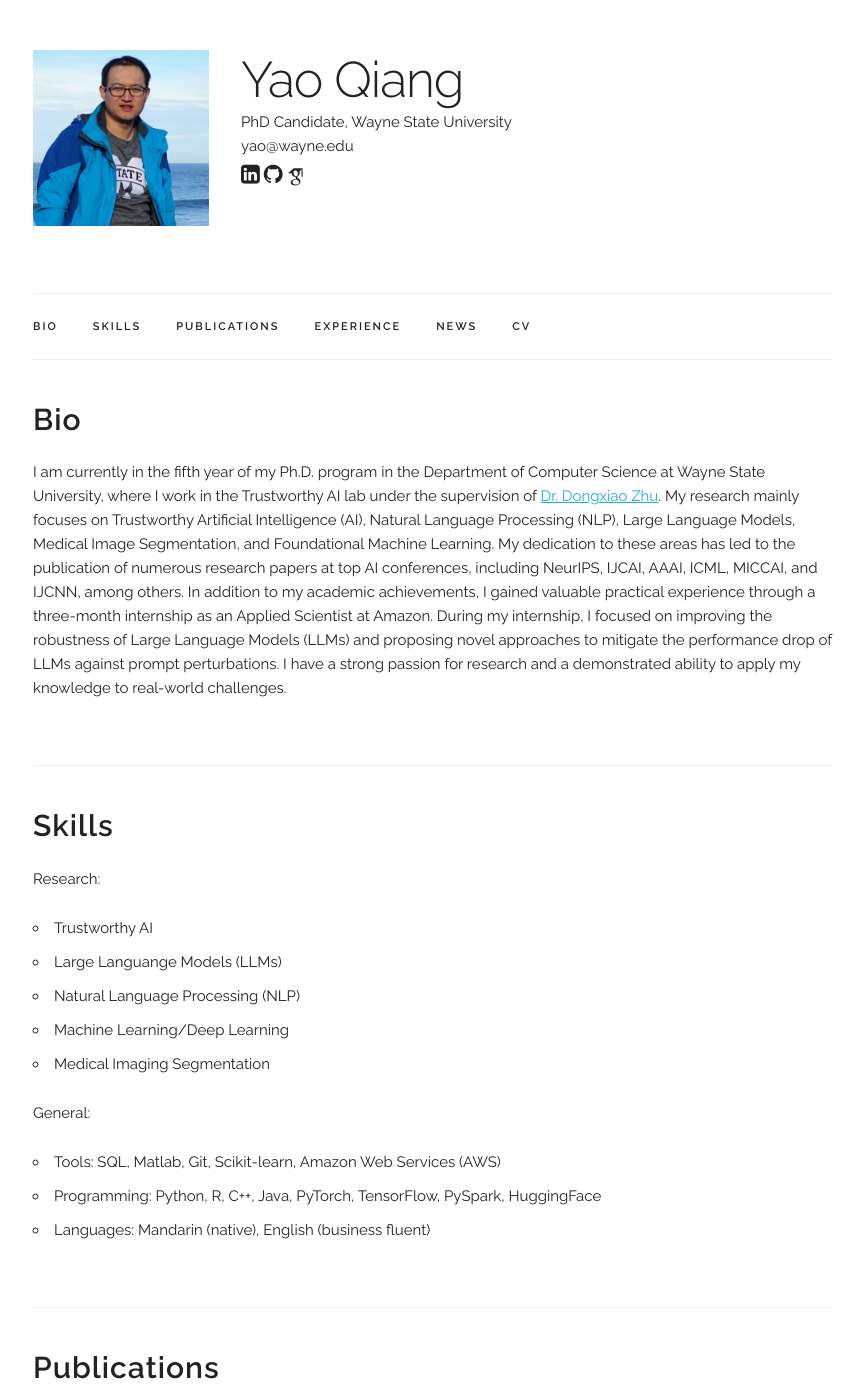
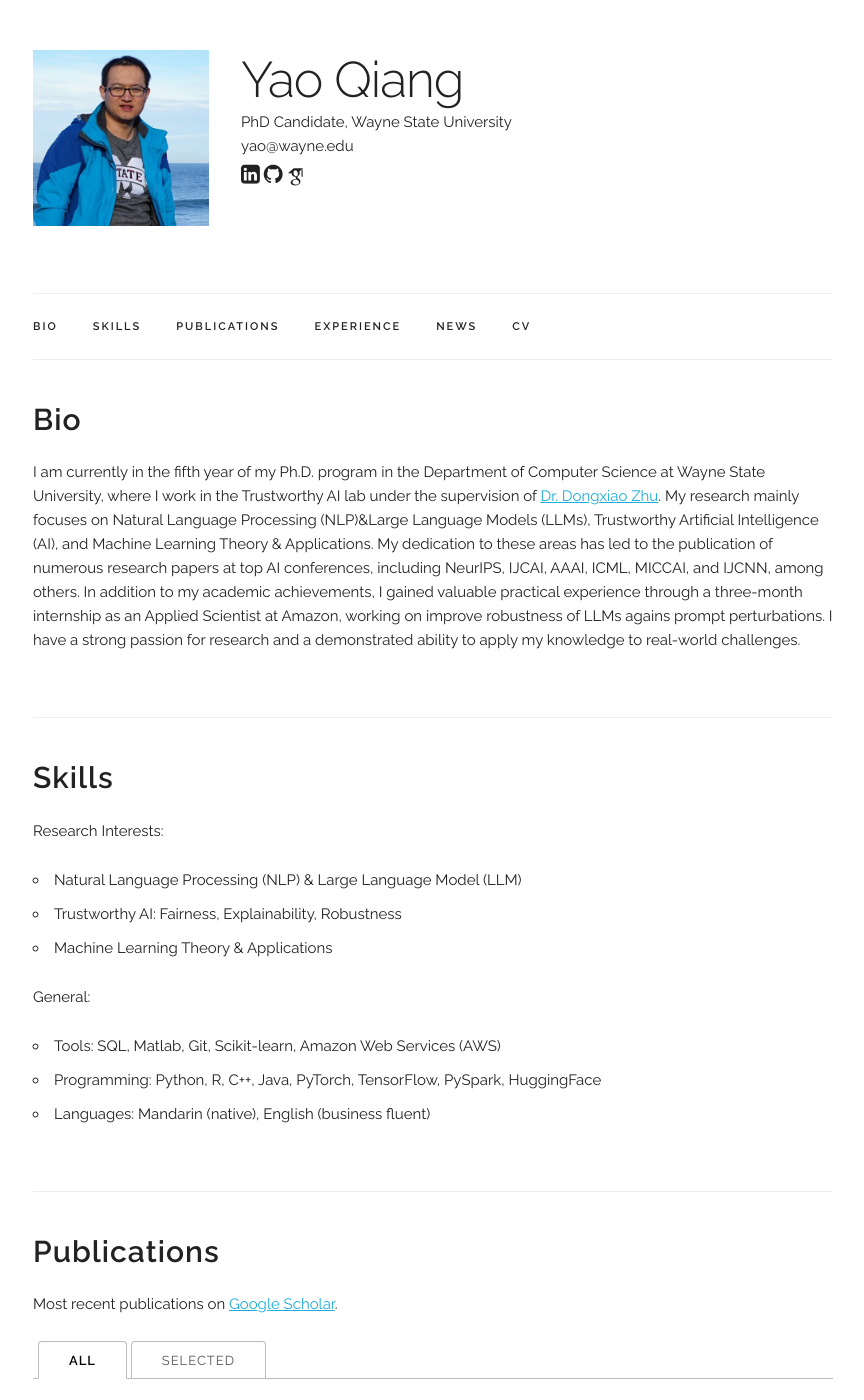
Before and after one commit to qiangyao1988/qiangyao1988.github.io, a Jekyll site: the page built from index.html, in a window 1280 px wide and 1400 px high. Shown: the whole window, without its empty margins (207-1071 px from the left). Built offline with Jekyll 4.4.1, drawn with Linux system fonts in a browser that asks for light colours; some web fonts are replaced; some of the changed text lies outside the part shown.

Commit message:
Update index.html
update

```diff
--- a/index.html
+++ b/index.html
@@ -8,10 +8,9 @@ title: Home
   <p>
     I am currently in the fifth year of my Ph.D. program in the Department of Computer Science at Wayne State University,
     where I work in the Trustworthy AI lab under the supervision of <a href="https://dongxiaozhu.github.io/" target="_blank"> Dr. Dongxiao Zhu</a>.
-    My research mainly focuses on Trustworthy Artificial Intelligence (AI), Natural Language Processing (NLP), Large Language Models, Medical Image Segmentation, and Foundational Machine Learning.
+    My research mainly focuses on Natural Language Processing (NLP)&Large Language Models (LLMs), Trustworthy Artificial Intelligence (AI), and Machine Learning Theory & Applications.
     My dedication to these areas has led to the publication of numerous research papers at top AI conferences, including NeurIPS, IJCAI, AAAI, ICML, MICCAI, and IJCNN, among others.
-    In addition to my academic achievements, I gained valuable practical experience through a three-month internship as an Applied Scientist at Amazon.
-    During my internship, I focused on improving the robustness of Large Language Models (LLMs) and proposing novel approaches to mitigate the performance drop of LLMs against prompt perturbations.
+    In addition to my academic achievements, I gained valuable practical experience through a three-month internship as an Applied Scientist at Amazon, working on improve robustness of LLMs agains prompt perturbations.
     I have a strong passion for research and a demonstrated ability to apply my knowledge to real-world challenges.
   </p>
 </div>
@@ -20,13 +19,11 @@ title: Home
 <div class="docs-section" id="skills">
   <h4><b>Skills</b></h4>
   <p>
-    Research:
+    Research  Interests:
     <ul>
-      <li>Trustworthy AI</li>
-      <li>Large Languange Models (LLMs)</li>
-      <li>Natural Language Processing (NLP)</li>
-      <li>Machine Learning/Deep Learning</li>
-      <li>Medical Imaging Segmentation</li>
+      <li>Natural Language Processing (NLP) & Large Language Model (LLM)</li>
+      <li>Trustworthy AI: Fairness, Explainability, Robustness</li>
+      <li>Machine Learning Theory & Applications</li>
     </ul>
   </p>
 
```
Also changed, not shown: other parts of index.html (+2 -2 lines).
